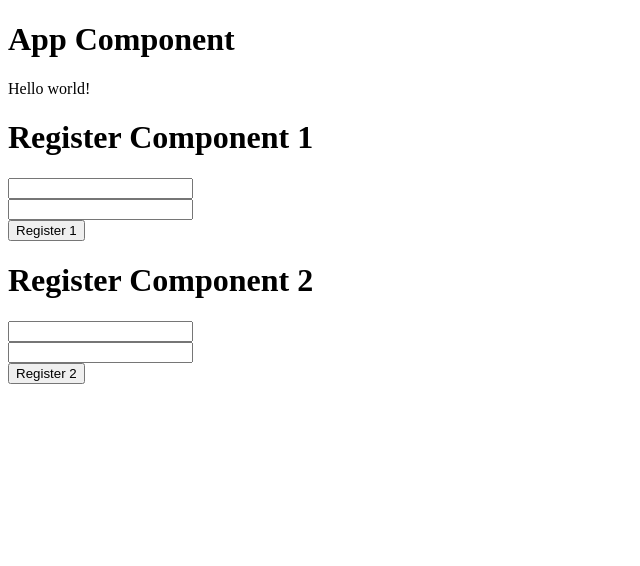
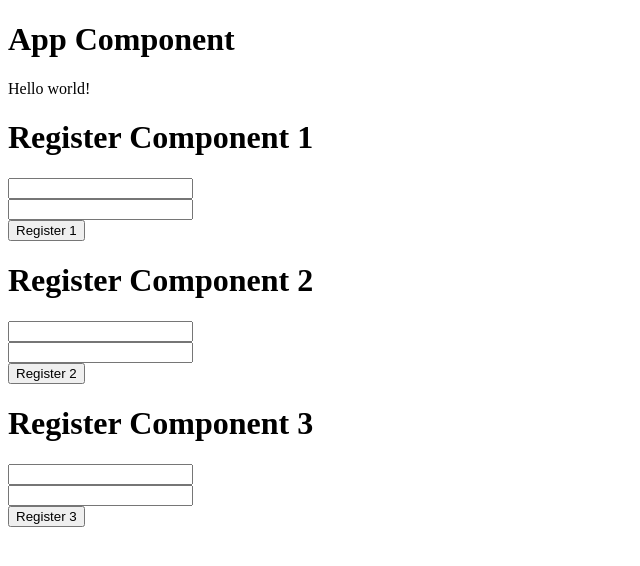
Before and after one commit to vamandeshmukh/ibm-react-app-june-2024, a React (Create React App) app: page / in a window 1280 px wide. Shown: the top 566 px of the page, without its empty margins (0-640 px from the left). Built offline with nearby package versions, Linux system fonts and the light colour scheme.

Commit message:
reactjs-intro

```diff
--- a/src/components/Register.js
+++ b/src/components/Register.js
@@ -35,15 +35,18 @@ const Register = () => {
 
     return (
         <>
+            <>
                 <h1>Register Component 1</h1>
                 <form onSubmit={handleSubmit}>
                     <input type="text" name="username" value={registerData.username} onChange={handleInput} />
                     <br />
                     <input type="password" name="password" value={registerData.password} onChange={handleInput} />
                     <br />
-                <input type="submit" value="Register 1"/>
+                    <input type="submit" value="Register 1" />
                 </form>
                 <p>{message}</p>
+            </>
+            <>
                 <h1>Register Component 2</h1>
                 <form>
                     <input type="text" name="username" value={registerData.username} onChange={handleInput} />
@@ -54,6 +57,18 @@ const Register = () => {
                 </form>
                 <p>{message}</p>
             </>
+            <>
+                <h1>Register Component 3</h1>
+                <form>
+                    <input type="text" name="username" value={registerData.username} onChange={handleInput} />
+                    <br />
+                    <input type="password" name="password" value={registerData.password} onChange={handleInput} />
+                    <br />
+                    <button onClick={handleSubmit}>Register 3</ button>
+                </form>
+                <p>{message}</p>
+            </>
+        </>
     );
 
 
```
Lines whose indentation alone changed are shown as unchanged.
